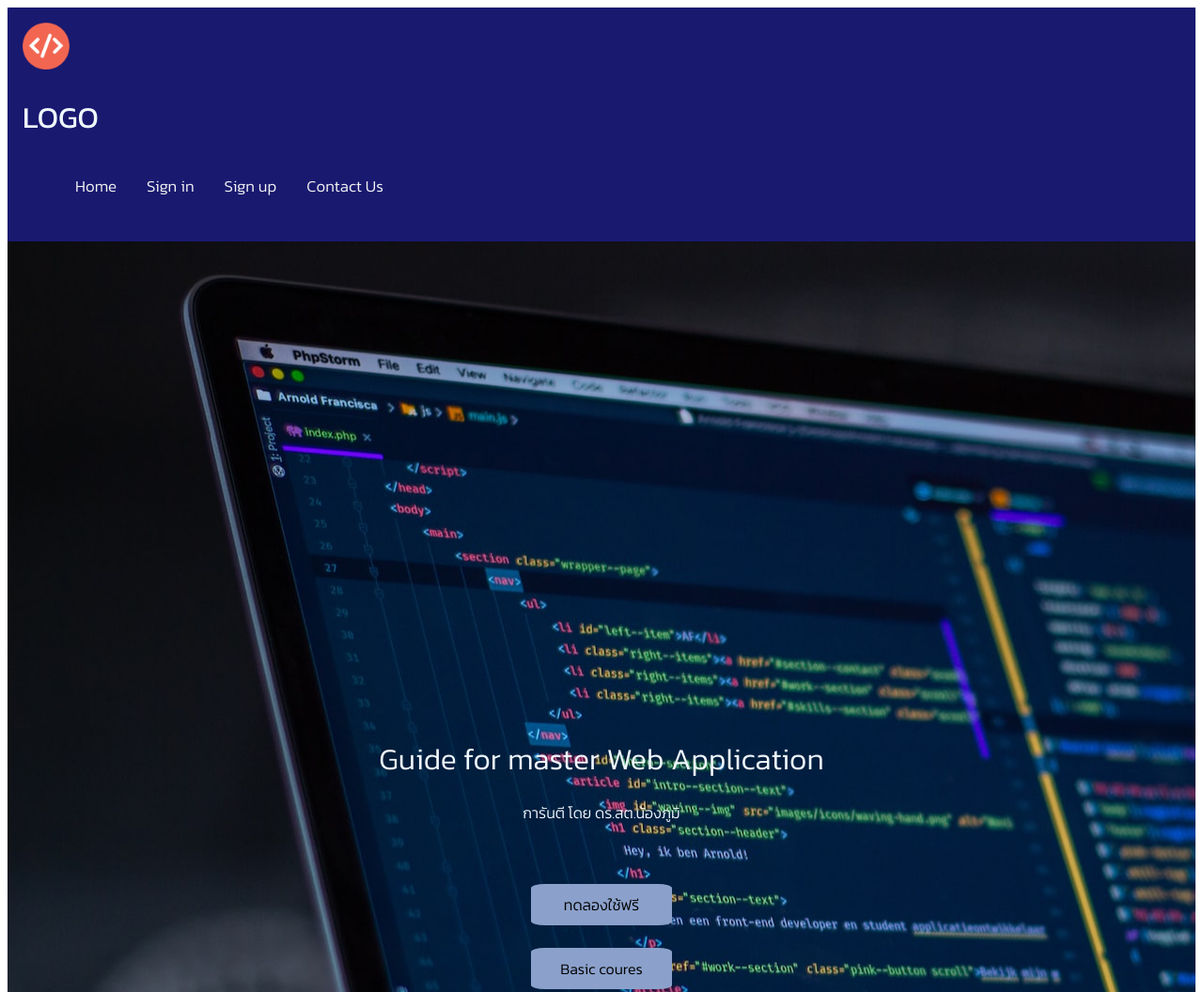
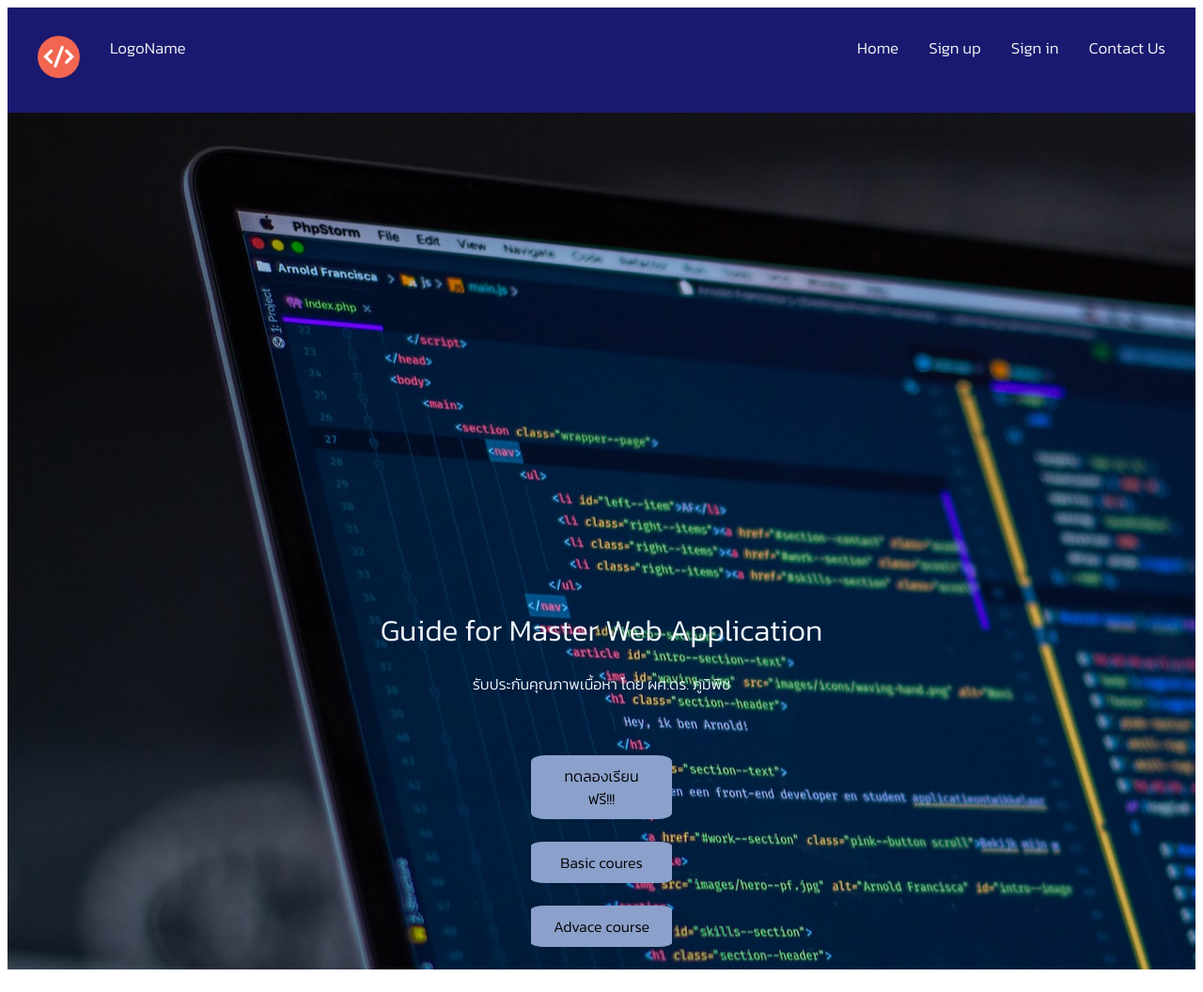
Before and after one commit to BenyapaKar/cs369Group4, a plain HTML site: page index.html in a window 1280 px wide. Shown: the top 1056 px of the page at 94% size. Drawn offline with Linux system fonts and the light colour scheme.

Commit message:
update nav top

```diff
--- a/index.html
+++ b/index.html
@@ -10,32 +10,29 @@
 
     <!-- Nav Bar -->
 
-    <header class="nav">
-        <div class="navLogo">
-          <img src="./img/logo.png" alt="logo" class="pic">
-          <h1>LOGO</h1>
+    <header>
+      <div class="nav">
+        <a href="#Logo"><img src="./img/logo.png" alt="logo" class="pic"></a>
+        <a href="#LogoName">LogoName</a>
+        <div class="nav-right">
+          <a href="#Home">Home</a>
+          <a href="#up">Sign up</a>
+          <a href="#in">Sign in</a>
+          <a href="#Contact">Contact Us</a>
         </div>
-      <div class="navSection">
-        <ul class="row">
-          <a href="#Home">Home</a>
-          <a href="#in">Sign in</a>
-          <a href="#up">Sign up</a>
-          <a href="#Contact">Contact Us</a>
-        </ul>
       </div>
     </header>
-
 
     <!-- Main Page -->
 
     <div class="hero">
       <div class="hero-text">
-      <h1>Guide for master Web Application</h1>
-      <p>การันตี โดย ดร.สต.น้องภูมิ</p>
+      <h1>Guide for Master Web Application</h1>
+      <p>รับประกันคุณภาพเนื้อหา โดย ผศ.ดร. ภูมิพิช</p>
       </div>
 
       <div class="buttom">
-        <a href="#" class="join">ทดลองใช้ฟรี</a>
+        <a href="#" class="join">ทดลองเรียน ฟรี!!!</a>
         <br>
         <a href="#" class="basic">Basic coures</a>
         <br>
--- a/style.css
+++ b/style.css
@@ -28,8 +28,8 @@ h1,p{
 /* nav */
 
 .pic {
-  width: 50px;
-  height: 50px;
+  width: 45px;
+  height: 45px;
   object-fit: cover;
 }
 
@@ -52,8 +52,13 @@ header{
   background-color: midnightblue;
 }
 
+.nav {
+  overflow: hidden;
+  background-color: midnightblue;
+}
+
 .nav a {
-  float: right;
+  float: left;
   color: #f2f2f2;
   text-align: center;
   padding: 14px 16px;
@@ -64,6 +69,10 @@ header{
 .nav a:hover {
   background-color: #ddd;
   color: black;
+}
+
+.nav-right {
+  float: right;
 }
 
 /* hero */
```
